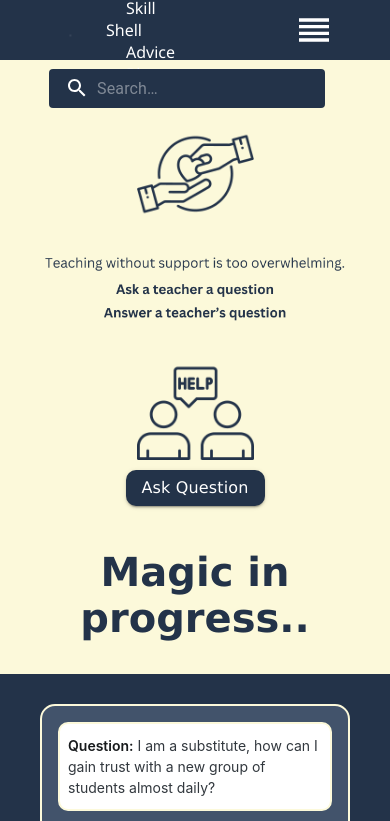
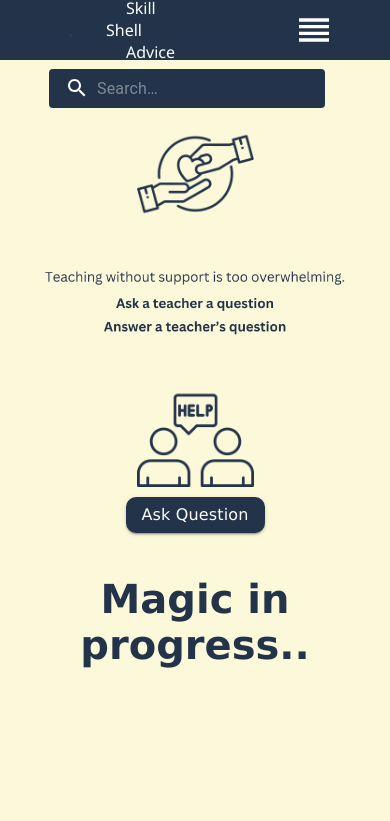
Before and after one commit to colletteap/react-project, a React (Create React App) app: page /Advice in a window 390 px wide. Shown: the top 821 px of the page. Built offline with nearby package versions, Linux system fonts and the light colour scheme.

Commit message:
fixed responsiveness on advice

```diff
--- a/src/pages/Advice.js
+++ b/src/pages/Advice.js
@@ -1,5 +1,4 @@
 import React, { useState } from "react";
-
 import "../styles/Advice.css";
 import { Link } from "react-router-dom";
 import ActionButton from "../components/Actionbutton";
--- a/src/styles/Advice.css
+++ b/src/styles/Advice.css
@@ -72,7 +72,7 @@ align-content: center;
   justify-items: center;
 }
 
-@media (max-width: 768px) {
+@media (max-width: 1000px) {
   .AdviceContainer {
     padding-left: 20px;
   }
@@ -81,6 +81,10 @@ align-content: center;
  margin: 0;
 }
 .centeredContainer {
+  display: grid;
+  grid-template-rows: repeat(3, 1fr);
+  align-items: center;
+  justify-items: center;
   gap: 10px;
   }
 }
```
